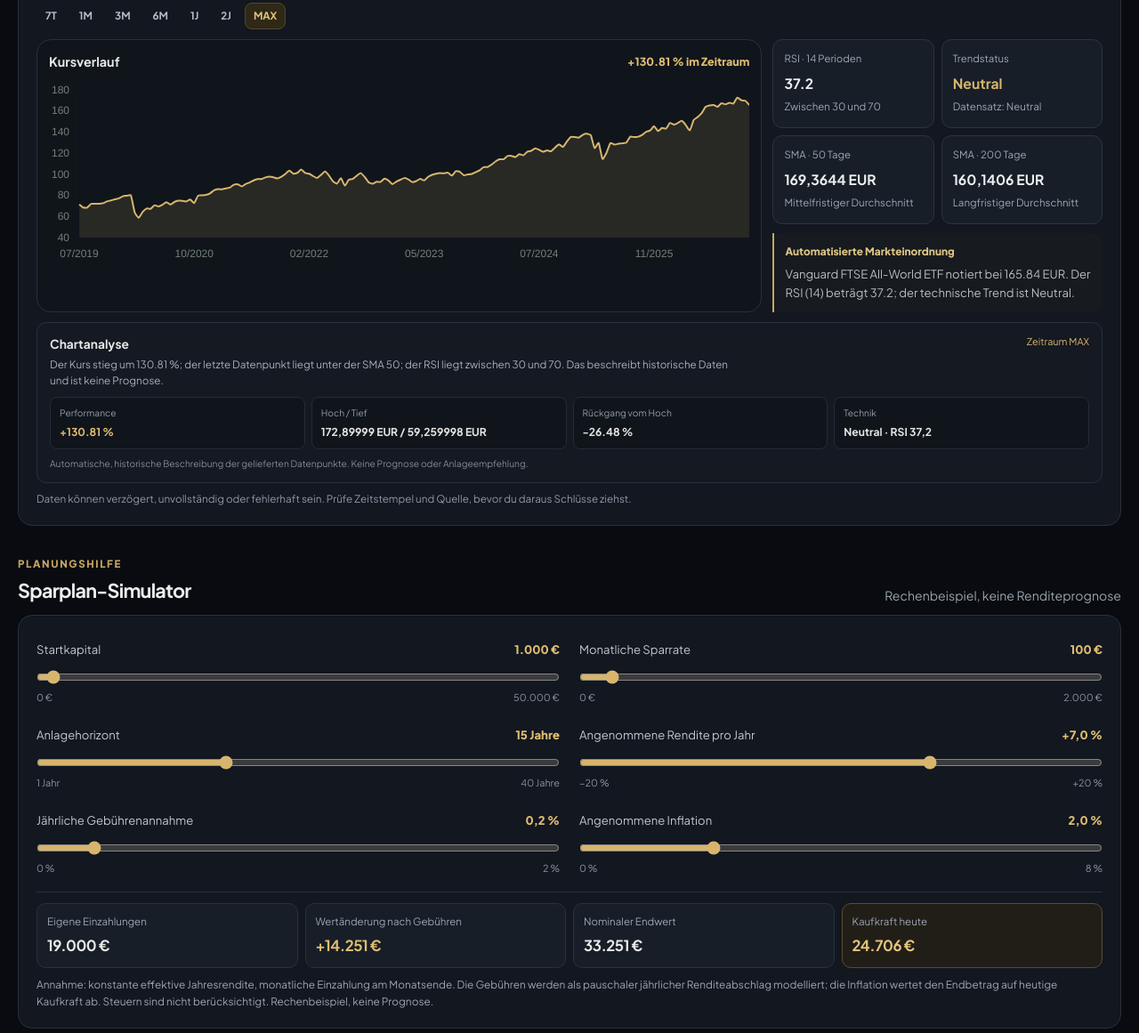
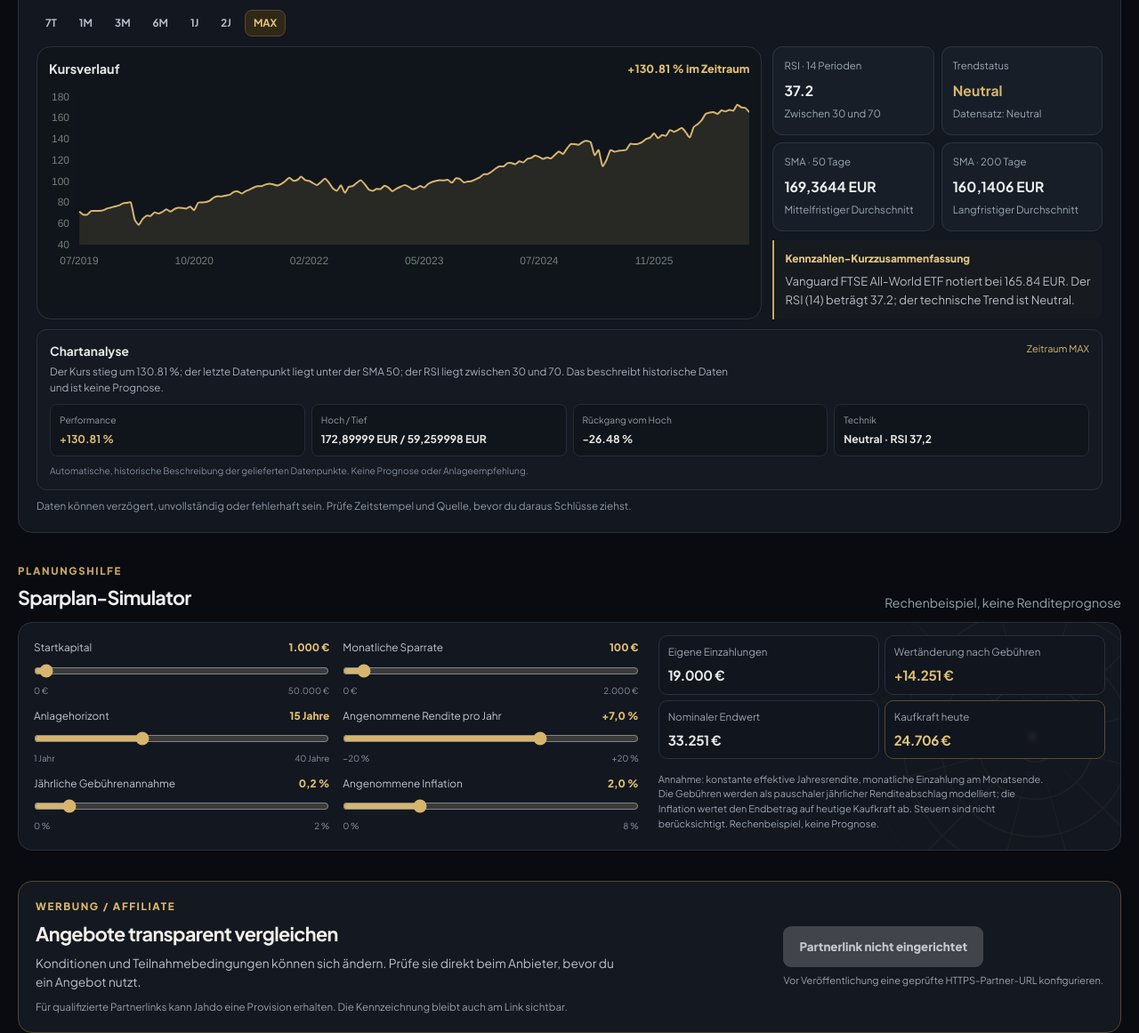
Before and after one commit to ardzeni/jahdo, a plain HTML site: page index.html in a window 1280 px wide. Shown: the part 900-2061 px from the top of the page at 89% size. Drawn offline with nearby package versions, Linux system fonts and the light colour scheme.

Commit message:
Update index.html

```diff
--- a/index.html
+++ b/index.html
@@ -105,7 +105,7 @@
     .top-five-head h2{margin:2px 0;font-size:1.08rem;letter-spacing:-.025em;color:#f0eee8}
     .top-five-head p{margin:0;color:#9aa4b1;font-size:.68rem}
     .top-five-stamp{color:#8e98a5;font-size:.65rem;white-space:nowrap}
-    .top-five-grid{display:grid;grid-template-columns:repeat(5,minmax(0,1fr));gap:7px}
+    .top-five-grid{display:grid;grid-template-columns:repeat(5,minmax(0,1fr));gap:7px;max-height:420px;overflow:auto;align-content:start;padding:2px 4px 6px;scrollbar-color:#665733 #151a21;scrollbar-width:thin}
     .top-stock{min-width:0;text-align:left;padding:10px 11px;border:1px solid #29313d;border-radius:10px;background:#121720;color:#edf0f3;cursor:pointer;transition:border-color .15s ease,background .15s ease}
     .top-stock:hover{background:#171e28;border-color:#76613a}
     .top-stock-top{display:flex;justify-content:space-between;align-items:center;gap:6px}
@@ -117,6 +117,33 @@
     .top-five-empty{margin:0;padding:11px 13px;border:1px dashed #39414d;border-radius:9px;color:#9aa4b1;font-size:.75rem}
     @media(max-width:760px){.hero{padding:20px 18px}.hero h1{font-size:clamp(1.55rem,6vw,2.2rem)}.top-five-grid{grid-template-columns:repeat(2,minmax(0,1fr))}.top-five-head{align-items:flex-start;flex-direction:column;gap:4px}}
     @media(max-width:420px){.top-five-grid{grid-template-columns:1fr 1fr;gap:5px}.top-stock{padding:9px}.hero h1{font-size:1.55rem}}
+  </style>
+  <style id="simulator-web-design">
+    #rechner .simulator{position:relative;isolation:isolate;overflow:hidden;display:grid;grid-template-columns:minmax(0,1.15fr) minmax(250px,.85fr);grid-template-areas:"controls results" "controls note";gap:8px 22px;align-items:start;padding:14px 17px}
+    #rechner .simulator::before{content:"";position:absolute;z-index:0;right:-118px;top:50%;width:430px;aspect-ratio:1;transform:translateY(-50%);border-radius:50%;opacity:.11;background:repeating-radial-gradient(circle,transparent 0 22px,rgba(215,181,109,.8) 23px 24px,transparent 25px 43px),repeating-conic-gradient(from 0deg,transparent 0deg 14deg,rgba(215,181,109,.8) 14.4deg 14.8deg,transparent 15.2deg 30deg);mask-image:radial-gradient(circle,#000 12%,rgba(0,0,0,.8) 52%,transparent 74%);transform-origin:65% 50%;animation:spider-web-pulse 5.5s ease-in-out infinite;pointer-events:none}
+    #rechner .simulator::after{content:"";position:absolute;z-index:0;right:95px;top:50%;width:9px;height:9px;border-radius:50%;background:#e0c47f;box-shadow:0 0 0 0 rgba(215,181,109,.48);transform:translateY(-50%);animation:spider-web-core 2.8s ease-out infinite;pointer-events:none}
+    #rechner .simulator>*{position:relative;z-index:1}
+    #rechner .sim-grid{grid-area:controls;grid-template-columns:repeat(2,minmax(0,1fr));gap:2px 15px;align-content:start}
+    #rechner .control{padding:5px 0}
+    #rechner .control-head{font-size:.74rem}
+    #rechner input[type=range]{margin:8px 0 0}
+    #rechner .bounds{font-size:.61rem}
+    #rechner .results{grid-area:results;grid-template-columns:repeat(2,minmax(0,1fr));gap:6px;margin:0;padding:0;border:0}
+    #rechner .result{padding:9px 10px;background:rgba(17,22,30,.9);backdrop-filter:blur(3px)}
+    #rechner .result strong{font-size:.95rem}
+    #rechner .sim-note{grid-area:note;margin:0;font-size:.68rem;max-width:440px}
+    @keyframes spider-web-pulse{0%,100%{opacity:.07;scale:.97}50%{opacity:.17;scale:1.035}}
+    @keyframes spider-web-core{0%{box-shadow:0 0 0 0 rgba(215,181,109,.42)}75%,100%{box-shadow:0 0 0 19px rgba(215,181,109,0)}}
+    @media(max-width:760px){#rechner .simulator{display:block;padding:13px}#rechner .simulator::before{right:-190px;top:auto;bottom:-190px;width:360px;transform:none;opacity:.09}#rechner .simulator::after{right:65px;top:auto;bottom:65px}#rechner .sim-grid{grid-template-columns:repeat(2,minmax(0,1fr));gap:3px 14px}#rechner .results{grid-template-columns:repeat(2,minmax(0,1fr));margin-top:10px;padding-top:10px;border-top:1px solid #29313d}#rechner .sim-note{margin-top:9px}}
+    @media(max-width:420px){#rechner .sim-grid{grid-template-columns:1fr}}
+    @media(prefers-reduced-motion:reduce){#rechner .simulator::before,#rechner .simulator::after{animation:none}#rechner .simulator::before{opacity:.08;scale:1}}
+  </style>
+  <style id="site-wide-web-design">
+    body{position:relative;isolation:isolate}
+    body::before{content:"";position:fixed;inset:0;z-index:0;pointer-events:none;opacity:.22;background:repeating-radial-gradient(circle at 15% 24%,transparent 0 47px,rgba(215,181,109,.42) 48px 49px,transparent 50px 82px),repeating-conic-gradient(from 0deg at 15% 24%,transparent 0deg 14deg,rgba(215,181,109,.42) 14.4deg 14.8deg,transparent 15.2deg 30deg),repeating-radial-gradient(circle at 84% 72%,transparent 0 56px,rgba(215,181,109,.34) 57px 58px,transparent 59px 100px),repeating-conic-gradient(from 12deg at 84% 72%,transparent 0deg 14deg,rgba(215,181,109,.34) 14.4deg 14.8deg,transparent 15.2deg 30deg);background-attachment:fixed;animation:site-web-pulse 8s ease-in-out infinite;}
+    body>*{position:relative;z-index:1}
+    @keyframes site-web-pulse{0%,100%{opacity:.13}50%{opacity:.25}}
+    @media(prefers-reduced-motion:reduce){body::before{animation:none;opacity:.18}}
   </style>
 </head>
 <body>
@@ -133,7 +160,7 @@
     </section>
 
     <section id="top-stocks" class="top-five-section" aria-labelledby="top-five-title">
-      <div class="top-five-head"><div><div class="eyebrow">Aktienradar</div><h2 id="top-five-title">Top 5 Aktien</h2><p>Nach Tagesperformance sortiert · höchste zuerst · keine Anlageempfehlung</p></div><span id="top-five-stamp" class="top-five-stamp">Datenstand: —</span></div>
+      <div class="top-five-head"><div><div class="eyebrow">Aktienradar</div><h2 id="top-five-title">Alle Aktien</h2><p>Alle Aktien im Datensatz · nach Tagesperformance sortiert · keine Anlageempfehlung</p></div><span id="top-five-stamp" class="top-five-stamp">Datenstand: —</span></div>
       <div id="top-five-list" class="top-five-grid" aria-live="polite"></div>
       <p id="top-five-empty" class="top-five-empty" hidden>Aktuell sind keine Aktien mit Tagesänderung im Datensatz.</p>
     </section>
@@ -156,7 +183,7 @@
           <div id="range-buttons" class="range-list" role="group" aria-label="Analysezeitraum"></div>
           <div class="chart-layout">
             <div class="panel chart-panel"><div class="chart-top"><h4>Kursverlauf</h4><span id="range-perf" class="performance" aria-live="polite">—</span></div><div class="chart-box"><canvas id="priceChart" role="img" aria-label="Historischer Kursverlauf"></canvas><div id="chart-empty" class="chart-empty" hidden>Für diesen Zeitraum liegen keine ausreichenden Chartdaten vor.</div></div></div>
-            <div><div class="indicators" aria-label="Technische Kennzahlen"><div class="indicator"><span>RSI · 14 Perioden</span><strong id="ind-rsi">—</strong><small id="rsi-note">Beschreibender Indikator</small></div><div class="indicator"><span>Trendstatus</span><strong id="ind-trend">—</strong><small id="badge-trend">—</small></div><div class="indicator"><span>SMA · 50 Tage</span><strong id="ind-sma50">—</strong><small>Mittelfristiger Durchschnitt</small></div><div class="indicator"><span>SMA · 200 Tage</span><strong id="ind-sma200">—</strong><small>Langfristiger Durchschnitt</small></div></div><div class="comment"><div class="comment-title">Automatisierte Markteinordnung</div><p id="ai-commentary">Für diesen Basiswert liegt derzeit kein Kommentar vor.</p></div></div>
+            <div><div class="indicators" aria-label="Technische Kennzahlen"><div class="indicator"><span>RSI · 14 Perioden</span><strong id="ind-rsi">—</strong><small id="rsi-note">Beschreibender Indikator</small></div><div class="indicator"><span>Trendstatus</span><strong id="ind-trend">—</strong><small id="badge-trend">—</small></div><div class="indicator"><span>SMA · 50 Tage</span><strong id="ind-sma50">—</strong><small>Mittelfristiger Durchschnitt</small></div><div class="indicator"><span>SMA · 200 Tage</span><strong id="ind-sma200">—</strong><small>Langfristiger Durchschnitt</small></div></div><div class="comment"><div id="comment-title" class="comment-title">Kennzahlen-Kurzzusammenfassung</div><p id="ai-commentary">Für diesen Basiswert liegt derzeit kein Kommentar vor.</p></div></div>
           </div>
           <section class="chart-analysis" aria-labelledby="chart-analysis-title">
             <div class="chart-analysis-head"><div><h4 id="chart-analysis-title">Chartanalyse</h4><p id="chart-interpretation">Wähle einen Zeitraum, um Verlauf und Kennzahlen einzuordnen.</p></div><span id="analysis-period" class="analysis-period">—</span></div>
@@ -271,7 +298,8 @@
           sma200: asFiniteNumber(rawIndicators.sma_200)
         },
         charts: normalizedCharts,
-        commentary: typeof raw.ai_commentary === 'string' ? raw.ai_commentary : ''
+        commentary: typeof raw.ai_commentary === 'string' ? raw.ai_commentary : '',
+        commentaryType: raw.commentary_type === 'ai' ? 'ai' : 'metrics'
       };
     }
 
@@ -340,10 +368,9 @@
       const movers = state.assets
         .map((asset, index) => ({ asset, index }))
         .filter(({ asset }) => asset.category === 'Aktien' && asset.changePct !== null)
-        .sort((a, b) => b.asset.changePct - a.asset.changePct || a.asset.ticker.localeCompare(b.asset.ticker))
-        .slice(0, 5);
+        .sort((a, b) => b.asset.changePct - a.asset.changePct || a.asset.ticker.localeCompare(b.asset.ticker));
       $('top-five-empty').hidden = movers.length > 0;
-      setText('top-five-stamp', `Datenstand: ${stamp}`);
+      setText('top-five-stamp', `${movers.length} ${movers.length === 1 ? 'Aktie' : 'Aktien'} · Datenstand: ${stamp}`);
 
       movers.forEach(({ asset, index }, rank) => {
         const button = document.createElement('button');
@@ -479,6 +506,7 @@
       trendElement.textContent = trend;
       trendElement.className = asset.trend === 'Bullish' ? 'positive' : asset.trend === 'Bearish' ? 'negative' : asset.trend === 'Neutral' ? 'neutral' : '';
       setText('badge-trend', asset.trend ? `Datensatz: ${asset.trend}` : 'Keine Trendangabe im Datensatz');
+      setText('comment-title', asset.commentaryType === 'ai' ? 'KI-Kurzeinordnung' : 'Kennzahlen-Kurzzusammenfassung');
       setText('ai-commentary', asset.commentary || 'Für diesen Basiswert liegt derzeit kein Kommentar vor.');
       renderRangeButtons();
       updateChart();
```
